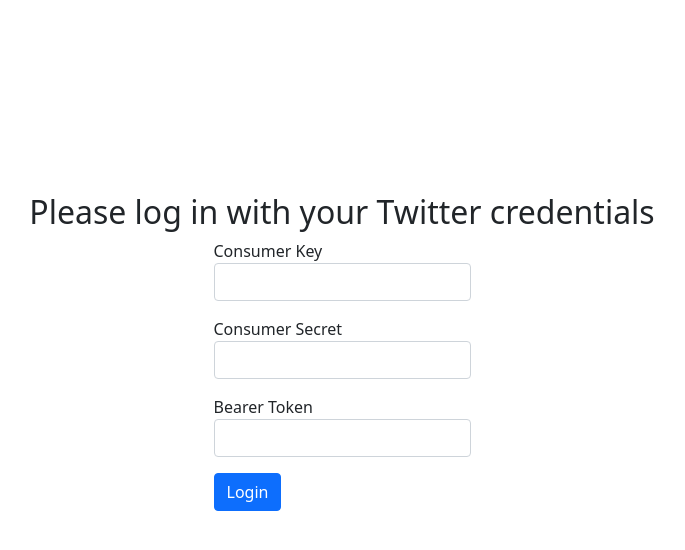
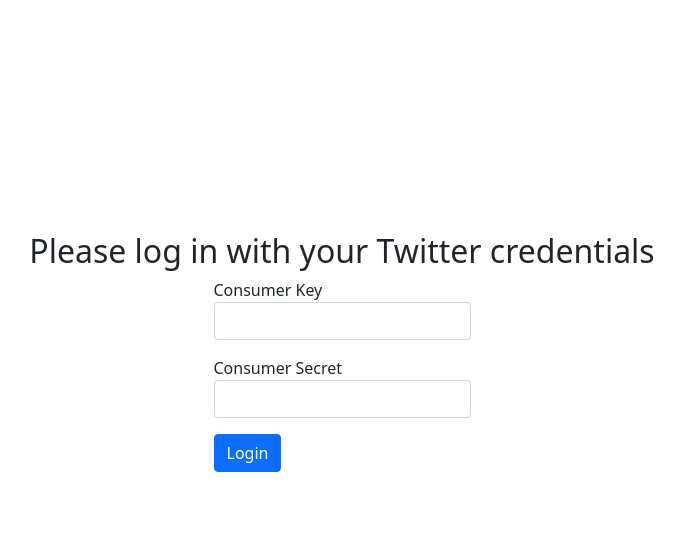
Before and after one commit to 747oli/Twitter, a Flask app: page /login in a window 1280 px wide. Shown: the part 56-606 px from the top of the page, without its empty margins (298-983 px from the left). Run offline with Flask 2, Linux system fonts and the light colour scheme.

Commit message:
Update Forms.py; deleted Bearer token Fix routes.py; fixed list retention after refresh Update routes.py; regex now case insensitive Update Tweets.py; updated premade lists
Update login.html; deleted Bearer token

```diff
--- a/twitterApp/Forms/Forms.py
+++ b/twitterApp/Forms/Forms.py
@@ -6,7 +6,6 @@
 class LoginForm(FlaskForm):
     consumer_key = StringField(label="Consumer Key", validators=[DataRequired()])
     consumer_secret = StringField(label="Consumer Secret", validators=[DataRequired()])
-    bearer_token = StringField(label="Bearer Token", validators=[DataRequired()])
     access_token = StringField(label="Access Token", validators=[DataRequired()])
     access_token_secret = StringField(label="Access Token Secret", validators=[DataRequired()])
     submit = SubmitField(label="Login", name="submit")
--- a/twitterApp/routes.py
+++ b/twitterApp/routes.py
@@ -50,16 +50,23 @@
         T1.members = A1.api.list_timeline(list_id=list_id, include_rts=False, count=200)
 
         if request.form["btn"] == "search":
+            T1.statusses = []
+            T1.sentimentList = []
+
             word = f"({request.form['searchField']})"
             for member in T1.members:
                 status = A1.api.get_status(member.id, tweet_mode="extended")
-                match = re.search(word, status.full_text)
+                match = re.search(word, status.full_text, flags=re.IGNORECASE)
                 if match:
                     T1.statusses.append(status)
+                    T1.set_Sentiment(status.full_text)
                 else:
                     pass
         elif request.form["btn"] == "loop":
             selected = request.form.get("select")
+
+            T1.statusses = []
+            T1.sentimentList = []
             list = []
 
             if selected == "1":
@@ -73,7 +80,7 @@
                 appended = False
                 status = A1.api.get_status(member.id, tweet_mode="extended")
                 for word in list:
-                    match = re.search(word, status.full_text)
+                    match = re.search(word, status.full_text, re.IGNORECASE)
                     if match and not appended:
                         T1.statusses.append(status)
                         T1.set_Sentiment(status.full_text)
@@ -100,7 +107,6 @@
             return redirect(url_for("dashboard"))
         except tweepy.TweepyException as e:
             A1.error = e
-            print(e)
         return redirect(url_for("authorise"))
     return render_template("authorise.html", form=form, error = A1.error)
 
@@ -116,12 +122,12 @@
         value=T1.get_total_sentiment(),
         domain={'x': [0, 1], 'y': [0, 1]},
         title={'text': "Sentiment"},
-        gauge = {'axis': {'range': [-1, 1]},
+        gauge = {'axis': {'range': [-100, 100]},
                  'bar': {'color': "grey"},
              'steps': [
-                 {'range': [-1, -0.5], 'color': "red"},
-                 {'range': [-0.5, 0.5], 'color': "white"},
-                 {'range': [0.5, 1], 'color': "green"}]}))
+                 {'range': [-100, -50], 'color': "red"},
+                 {'range': [-50, 50], 'color': "white"},
+                 {'range': [50, 100], 'color': "green"}]}))
 
     fig.write_image("twitterApp/static/src/fig.png")
 
--- a/twitterApp/templates/login.html
+++ b/twitterApp/templates/login.html
@@ -32,10 +32,6 @@
                 {{ form.consumer_secret.label() }}
                 {{ form.consumer_secret(class="form-control") }}
             </div>
-            <div class="mb-3">
-                {{ form.bearer_token.label() }}
-                {{ form.bearer_token(class="form-control") }}
-            </div>
             {{ form.submit(class="btn btn-primary") }}
         </form>
     </div>
```
Also changed, not shown: twitterApp/Tweets/Tweets.py (+8 -4 lines).
